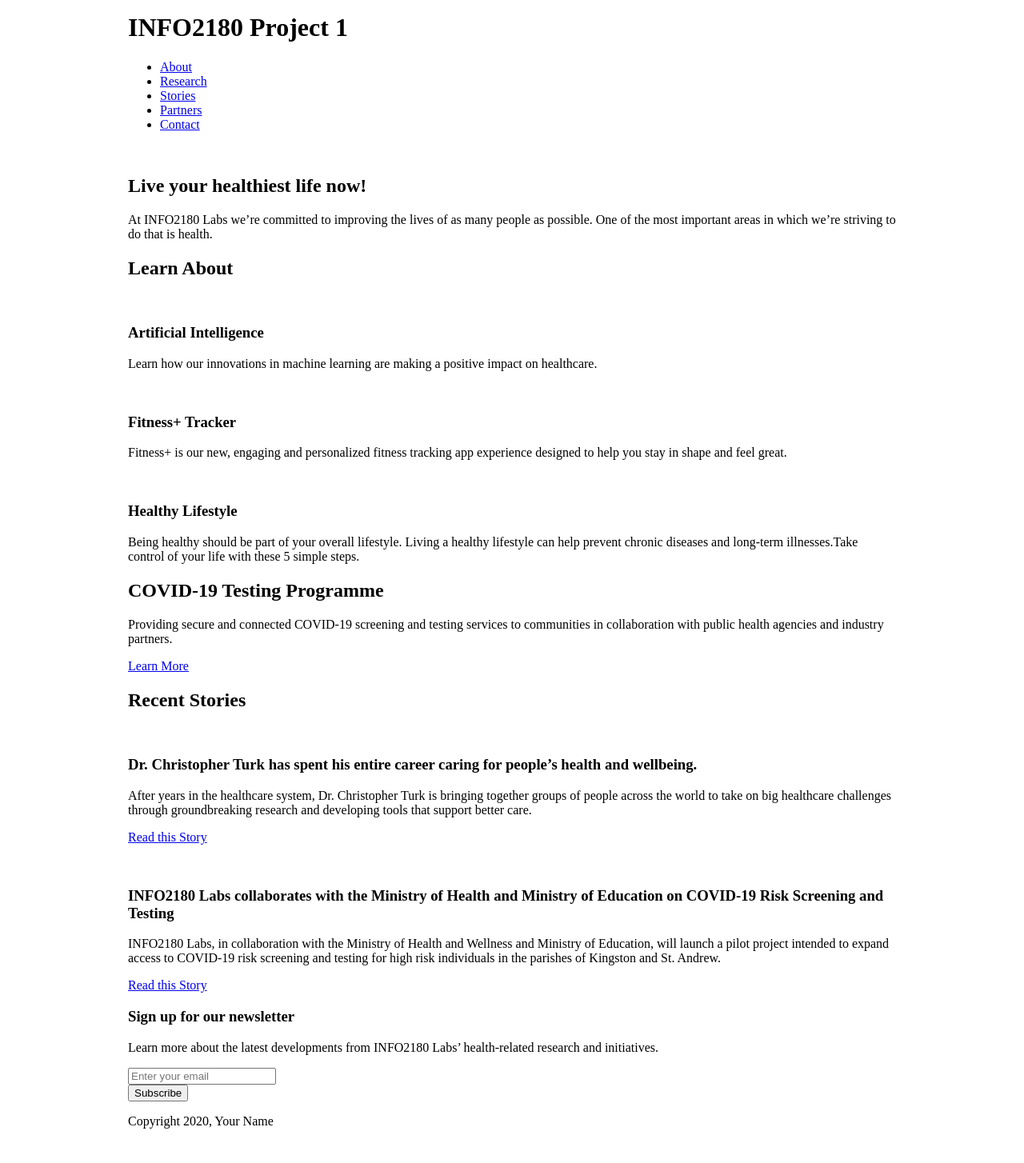
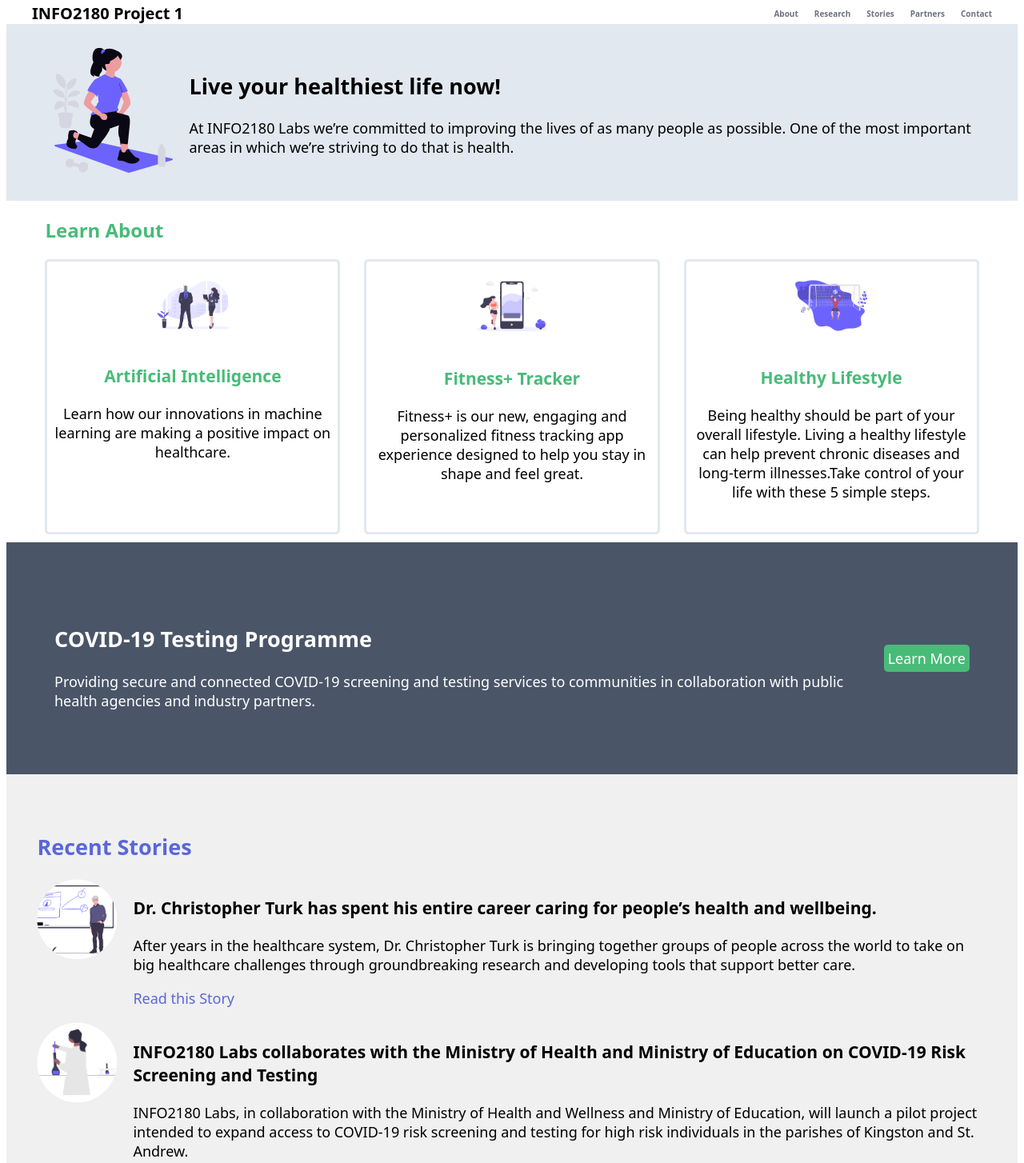
Before and after one commit to karnardias/info2180-project1, a plain HTML site: page index.html in a window 1280 px wide. Shown: the part 5-1459 px from the top of the page at 80% size. Before the commit the page ends 1432 px from the top, so only its background shows below. Drawn offline with Linux system fonts and the light colour scheme.

Commit message:
Added images

```diff
--- a/index.html
+++ b/index.html
@@ -26,7 +26,7 @@
         <section class="overview-hero">
             <div class="container">
                 <div class="overview-hero-image">
-                    <img src="#" alt="">
+                    <img src="undraw_morning-workout_73u9.svg" alt="">
                 </div>
                 <div class="overview-hero-text">
                     <h2>Live  your healthiest life now!</h2>
@@ -39,21 +39,21 @@
                 <h2>Learn About</h2>
                 <div class="cards">
                     <div class="card">
-                        <img src="#" alt="">
+                        <img src="undraw_robotics_0czc.png" alt="">
                         <div class="card-body">
                             <h3>Artificial Intelligence</h3>
                             <p>Learn how our innovations in machine learning are making a positive impact on healthcare.</p>
                         </div>
                     </div>
                     <div class="card">
-                        <img src="#" alt="">
+                        <img src="undraw_fitness-tracker_y5q5.png" alt="">
                         <div class="card-body">
                             <h3>Fitness+ Tracker</h3>
                             <p>Fitness+ is our new, engaging and personalized fitness tracking app experience designed to help you stay in shape and feel great.</p>
                         </div>
                     </div>
                     <div class="card">
-                        <img src="#" alt="">
+                        <img src="undraw_goal_rulh.png" alt="">
                         <div class="card-body">
                             <h3>Healthy Lifestyle</h3>
                             <p>Being healthy should be part of your overall lifestyle. Living a healthy lifestyle can help prevent chronic diseases and long-term illnesses.Take control of your life with these 5 simple steps.</p>
@@ -64,7 +64,7 @@
         </section>
         <section class="testing">
             <div class="container">
-                <div class="testing-desciption">
+                <div class="testing-description">
                     <h2>COVID-19 Testing Programme</h2>
                     <p>Providing secure and connected COVID-19 screening and testing services to communities in collaboration with public health agencies and industry partners.</p>
                 </div>
@@ -77,7 +77,7 @@
             <div class="container">
                 <h2>Recent Stories</h2>
                 <article>
-                    <img src="" alt="">
+                    <img src="undraw_professor_d7zn.png" alt="">
                     <div class="article-body">
                         <h3>Dr. Christopher Turk has spent his entire career caring for people’s health and wellbeing.</h3>
                         <p>After years in the healthcare system, Dr. Christopher Turk is bringing together groups of people across the world to take on big healthcare challenges through groundbreaking research and developing tools that support better care.</p>
@@ -85,9 +85,9 @@
                     </div>
                 </article>
                 <article>
-                    <img src="" alt="">
+                    <img src="undraw_scientist_5td0.png" alt="">
                     <div class="article-body">
-                        <h3>INFO2180 Labs collaborates with the Ministry of Health and Ministry of Education on COVID-19 Risk Screening and Testing</h3>
+                       <h3>INFO2180 Labs collaborates with the Ministry of Health and Ministry of Education on COVID-19 Risk Screening and Testing</h3>
                         <p>INFO2180 Labs, in collaboration with the Ministry of Health and Wellness and Ministry of Education, will launch a pilot project intended to expand access to COVID-19 risk screening and testing for high risk individuals in the parishes of Kingston and St. Andrew.</p>
                         <p><a href="#">Read this Story</a></p>
                     </div>
@@ -110,7 +110,7 @@
     </main>
     <footer>
         <div class="container">
-            <p>Copyright 2020, Your Name</p>
+            <p>Copyright 2025, Karnardia Simpson</p>
         </div>
     </footer>
 </body>
--- a/scripts.js
+++ b/scripts.js
@@ -1 +1,21 @@
 /* Add your JavaScript to this file */
+
+
+document.addEventListener("DOMContentLoaded",function(){
+    const form =document.querySelector('form');
+    const msg = document.querySelector('.message');
+    const einput = document.getElementById('email');
+
+
+    form.addEventListener ('submit',function(event){
+        event.preventDefault();
+        const email = einput.value.trim();
+
+        if (email !==''){
+            msg.textContent = `Thank you! Your email address ${email} has been added to our mailing list!` ;
+            einput.value = '';
+        }else{
+            msg.textContent = 'Please enter a valid email address.';
+    }
+});
+});
--- a/styles.css
+++ b/styles.css
@@ -1,11 +1,236 @@
 /* Add your CSS to this file */
+header{
+    background-color: white;
+    font-size: 10px;
+    width:100%;
+
+}
+.section{
+    width:100%;
+}
+
+header .container{
+    display:flex;
+    align-items: center;
+    justify-content: space-between;
+    padding: 0 20px;
+    margin: 0 auto;
+    max-width: 1200px;
+
+}
+header h1{
+    margin:0;
+
+}
 body {
-    margin: 0;
-    font-size: 16px;
+    font-family: system-ui, -apple-system, BlinkMacSystemFont, 'Segoe UI', Roboto, Oxygen, Ubuntu, Cantarell, 'Open Sans', 'Helvetica Neue', sans-serif;
+    font-size:18px;
+    margin:3;
+    overflow-x: hidden;
+    box-sizing: content-box;
 }
 
 .container {
-    margin: 0 auto;
-    max-width: 960px;
-    width: 100%;
+    padding-left: clamp(20px, 3vw, 100px);
+    padding-right: clamp(20px, 3vw, 100px);
 }
+
+
+
+nav ul{
+    text-align: right;
+    list-style-type: none;
+    gap:20px;
+    margin:0;
+    padding:0;
+    overflow: hidden;
+    width:100%;
+
+}
+nav ul li{
+    float: left;
+    gap:20px;
+    margin-left: 20px ;
+    font-weight: bold;
+
+
+}
+nav a{
+    color: #6b7280;
+    text-decoration: none;
+
+}
+nav a:hover{
+    color:#5A67d8;
+}
+
+.overview-hero{
+    background-color: #e2e8f0;
+    padding:10px 0;
+    width:100%;
+}
+.overview-hero .container{
+    display:flex;
+    align-items: center;
+    gap:20px;
+}
+
+.overview-hero img{
+    width:150px;
+    margin-left: 20px;
+    margin-top: 20px;
+    margin-bottom: 20px;
+    object-fit: contain;
+    align-items:center;
+}
+.learn-about h2{
+    font-size: 24px;
+    color: #48bb78;
+}
+.cards{
+    display: flex;
+    gap: 30px;
+    border-radius: 10px;
+    text-align: center;
+    justify-content: center;
+    flex-wrap: nowrap;
+
+}
+.card{
+    min-width:100px;
+    height:auto;
+    flex:1;
+    border-color: #e2e8f0;
+    border-radius: 5px;
+    border-style: solid;
+    padding: 20px 5px;
+    overflow: hidden;
+    display:flex;
+    flex-direction:column;
+    box-sizing: border-box;
+
+}
+.card img{
+    max-width:100px;
+    margin:0 auto 20px;
+    height: auto;
+    border-radius: 5px;
+    display: block;
+}
+
+.learn-about{
+    margin:10px ;
+}
+
+.learn-about h3{
+    font-size: 21px;
+    color: #48bb78;
+}
+.testing{
+    background-color: #4a5568;
+    color: white;
+    padding: 80px 0;
+    width:100%;
+
+}
+
+.testing .container{
+    display: flex;
+    flex-wrap: nowrap;
+    gap:20px;
+    align-items: center;
+    padding: 0 60px;
+}
+.testing-description{
+    flex:1;
+    flex-direction: column;
+    display: flex;
+}
+.testing-description p{
+    margin:0;
+}
+.cta{
+    flex: 0 0 auto;
+    display: flex;
+    align-items: center;
+}
+.testing .cta .btn {
+    text-align: center;
+    background-color: #48bb78;
+    text-decoration: none;
+    color: white;
+    padding: 5px;
+    border-radius: 5px;
+
+}
+.stories{
+    background-color:rgb(240, 240, 240); /* changed to ensure image is circular */
+    padding:50px 0;
+    width:100%;
+}
+
+.stories h2{
+    color: #5a67d8;
+
+}
+.stories article{
+    display:flex;
+}
+.stories article img {
+    width: 100px;
+    height: 100px;
+    clip-path: circle(50%);
+    object-fit:cover;
+    margin-right: 20px;
+
+
+}
+.stories article a{
+    color: #5a67d8;
+    text-decoration: none;
+}
+.newsletter{
+    padding-bottom: 50px;
+    background-color: #48bb78;
+    padding:50px 0;
+    color:white;
+    text-align: center;
+    border-radius: 2px;
+    width:100%;
+
+}
+.newsletter p{
+    margin: 0px 20%;
+    text-align: left;
+}
+
+.newsletter form {
+    display:flex;
+    gap:2px;
+    justify-content: center;
+    margin: 15px;
+}
+
+.newsletter input[type='email']{
+    flex:1;
+    border: white;
+    height:30px;
+
+}
+
+
+.newsletter .btn{
+    background-color: #5a67d8;
+    color: white;
+    border: #5a67d8;
+    width:100px;
+    height:30px;
+
+}
+
+
+footer{
+    background-color: #4a5568;
+    color: white;
+    padding:10px 0;
+}
```
Also changed, not shown: undraw_fitness-tracker_y5q5.png (added), undraw_goal_rulh.png (added), undraw_morning-workout_73u9.svg (added), undraw_professor_d7zn.png (added), undraw_robotics_0czc.png (added), undraw_scientist_5td0.png (added).
